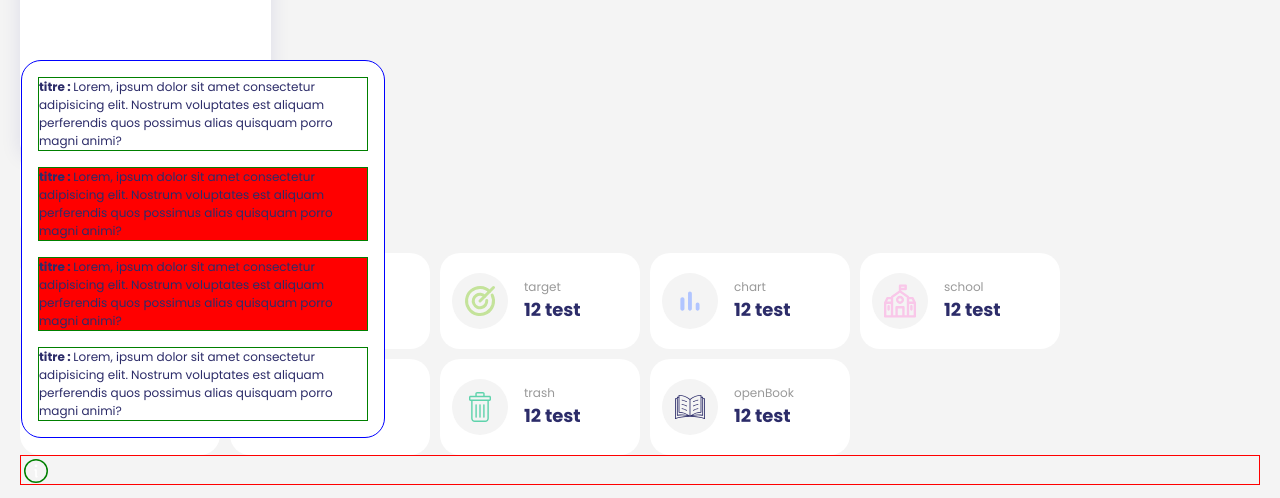
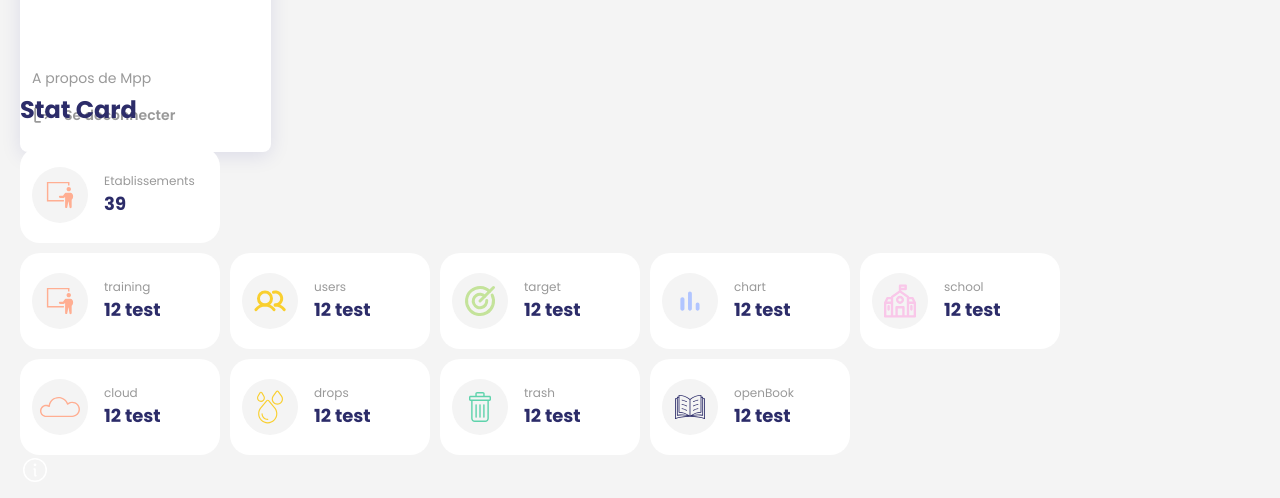
Before and after one commit to Ma-Petite-Planete/ma-petite-librairie, a React (Vite) app: page / in a window 1280 px wide. Shown: the part 3451-3949 px from the top of the page. Built offline with nearby package versions, Linux system fonts and the light colour scheme.

Commit message:
affichage glossaire au click pouir mobile

```diff
--- a/src/App.tsx
+++ b/src/App.tsx
@@ -215,12 +215,29 @@ function App() {
         direction={Direction.top_right}
         texts={[
           {
-            titre: 'un titre de merde',
-            text: 'Lorem, ipsum dolor sit amet consectetur adipisicing elit. Nostrumvoluptates est aliquam perferendis quos possimus alias quisquam porromagni animi?',
+            title: 'un titre random',
+            content:
+              'Lorem, ipsum dolor sit amet consectetur adipisicing elit. Nostrumvoluptates est aliquam perferendis quos possimus alias quisquam porromagni animi?',
           },
           {
-            titre: 'un titre de merde',
-            text: 'Lorem, ipsum dolor sit amet consectetur adipisicing elit. Nostrumvoluptates est aliquam perferendis quos possimus alias quisquam porromagni animi?',
+            title: 'un titre random',
+            content:
+              'Lorem, ipsum dolor sit amet consectetur adipisicing elit. Nostrumvoluptates est aliquam perferendis quos possimus alias quisquam porromagni animi?',
+          },
+          {
+            title: 'un titre random',
+            content:
+              'Lorem, ipsum dolor sit amet consectetur adipisicing elit. Nostrumvoluptates est aliquam perferendis quos possimus alias quisquam porromagni animi?',
+          },
+          {
+            title: 'un titre random',
+            content:
+              'Lorem, ipsum dolor sit amet consectetur adipisicing elit. Nostrumvoluptates est aliquam perferendis quos possimus alias quisquam porromagni animi?',
+          },
+          {
+            title: 'un titre random',
+            content:
+              'Lorem, ipsum dolor sit amet consectetur adipisicing elit. Nostrumvoluptates est aliquam perferendis quos possimus alias quisquam porromagni animi?',
           },
         ]}
       />
--- a/src/components/MppInfosPin/MppInfosPin.tsx
+++ b/src/components/MppInfosPin/MppInfosPin.tsx
@@ -1,6 +1,11 @@
 import React from 'react';
 import { MppIcons } from '../../utils/MppIcons';
 import './mpp_infos_pin.css';
+
+interface TextContent {
+  title: string;
+  content: string;
+}
 
 export enum Direction {
   top_right,
@@ -9,8 +14,8 @@ export enum Direction {
   bottom_right,
 }
 interface MppInfosPinProps {
-  texts: Array<object>;
-  direction: Direction;
+  texts: Array<TextContent>;
+  direction?: Direction;
 }
 
 const MppInfosPin: React.FC<MppInfosPinProps> = ({
@@ -41,48 +46,32 @@ const MppInfosPin: React.FC<MppInfosPinProps> = ({
     default:
       directionStyleValues = {
         top: '46px',
-        right: '0',
+        right: 0,
       };
   }
 
-  console.log('🚀 ~ texts:', texts);
-  const [hover, setHover] = React.useState(true);
+  const [hover, setHover] = React.useState(false);
+  const isMobile = () => window.innerWidth < 896;
 
   return (
     <div className="infos_pin_main">
       <MppIcons.infos
         className="infos_pin_main_icon"
-        onMouseEnter={() => setHover(true)}
-        onMouseLeave={() => setHover(false)}
+        onMouseEnter={() => (isMobile() ? null : setHover(true))}
+        onMouseLeave={() => (isMobile() ? null : setHover(false))}
+        onClick={() => (isMobile() ? setHover(true) : null)}
       />
       <div
+        onClick={() => (isMobile() ? setHover(false) : null)}
         className={` ${hover ? 'infos_content_visible' : 'infos_content_invisible'} infos_pin_container`}
         style={directionStyleValues}
       >
-        <p className="infos_content text_small">
-          <span className="infos_title text_small_b">titre : </span>
-          Lorem, ipsum dolor sit amet consectetur adipisicing elit. Nostrum
-          voluptates est aliquam perferendis quos possimus alias quisquam porro
-          magni animi?
-        </p>
-        <p className="infos_content text_small">
-          <span className="infos_title text_small_b">titre : </span>
-          Lorem, ipsum dolor sit amet consectetur adipisicing elit. Nostrum
-          voluptates est aliquam perferendis quos possimus alias quisquam porro
-          magni animi?
-        </p>
-        <p className="infos_content text_small">
-          <span className="infos_title text_small_b">titre : </span>
-          Lorem, ipsum dolor sit amet consectetur adipisicing elit. Nostrum
-          voluptates est aliquam perferendis quos possimus alias quisquam porro
-          magni animi?
-        </p>
-        <p className="infos_content text_small">
-          <span className="infos_title text_small_b">titre : </span>
-          Lorem, ipsum dolor sit amet consectetur adipisicing elit. Nostrum
-          voluptates est aliquam perferendis quos possimus alias quisquam porro
-          magni animi?
-        </p>
+        {texts.map((text, index) => (
+          <p key={index} className="infos_content text_small">
+            <span className="infos_title text_small_b">{text.title} : </span>
+            {text.content}
+          </p>
+        ))}
       </div>
     </div>
   );
--- a/src/components/MppInfosPin/mpp_infos_pin.css
+++ b/src/components/MppInfosPin/mpp_infos_pin.css
@@ -11,29 +11,21 @@
 }
 
 .infos_pin_main {
-  border: 1px solid red;
   display: inline-block;
   box-sizing: border-box;
   position: relative;
   height: 30px;
-  width: 100%;
+  width: 30px;
 }
 
 .infos_pin_container {
-  border: 1px solid blue;
   position: absolute;
-  max-width: 20.625rem;
-  min-width: 15rem;
+  width: 20.625rem;
   padding: 16px;
   border-radius: var(--big_border_radius);
   background-color: var(--white);
 }
 
-.infos_content {
-  border: 1px solid green;
+.infos_content:not(:last-child) {
+  margin-bottom: 16px;
 }
-
-.infos_content:not(:first-child):not(:last-child) {
-  background-color: red;
-  margin: 16px 0;
-}
```
Also changed, not shown: src/ressources/icons/Info.svg.
